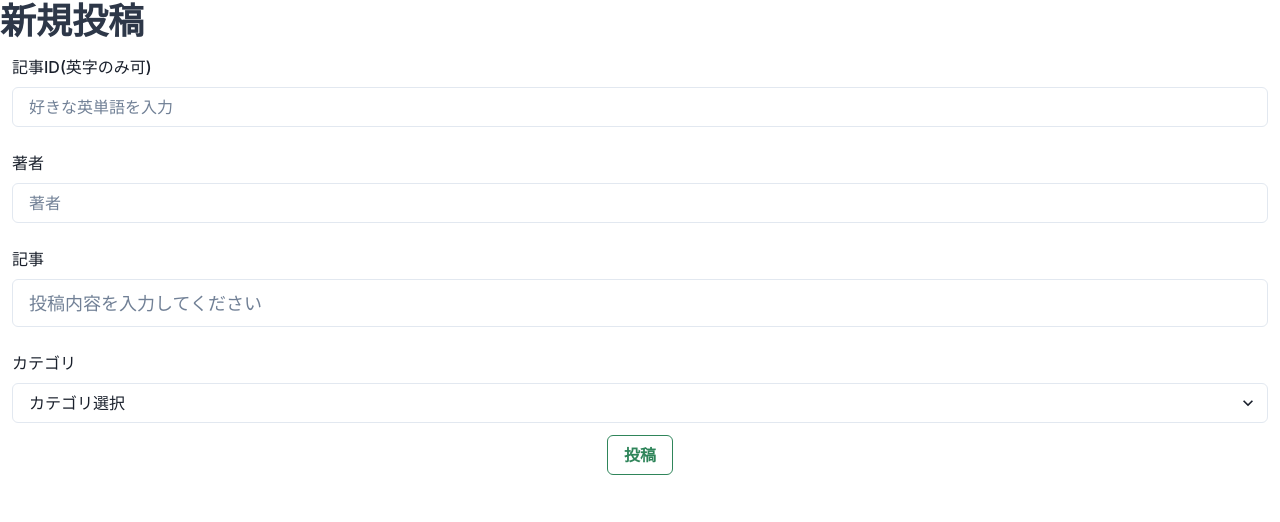
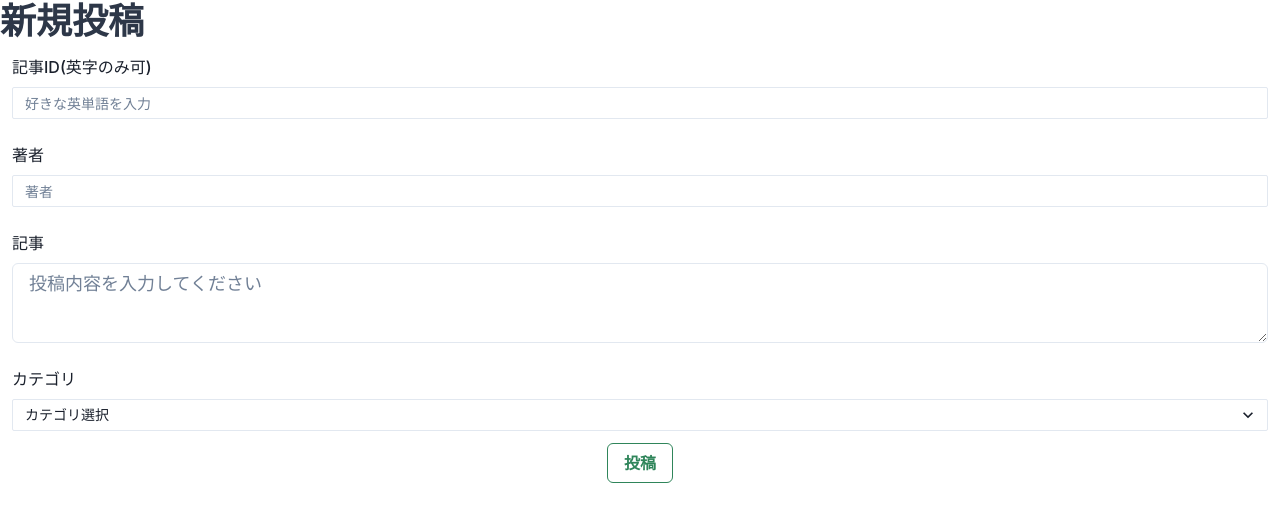
Before and after one commit to AyakaKoyama/AK-fitness-site, a React (Vite) app: page /register in a window 1280 px wide. Shown: the top 522 px of the page. Built offline with nearby package versions, Linux system fonts and the light colour scheme; no server answers.

Commit message:
complete

```diff
--- a/src/RegisterArticle.tsx
+++ b/src/RegisterArticle.tsx
@@ -7,6 +7,7 @@ import {
   Heading,
   Input,
   Select,
+  Textarea,
 } from "@chakra-ui/react";
 import { useEffect, useState } from "react";
 import { SubmitHandler, useForm } from "react-hook-form";
@@ -77,6 +78,7 @@ export const RegisterArticle = () => {
             <Input
               data-testid="articleID"
               placeholder="好きな英単語を入力"
+              size="sm"
               {...register("articleID", {
                 required: "記事IDの入力は必須です",
                 pattern: {
@@ -96,6 +98,7 @@ export const RegisterArticle = () => {
             <Input
               data-testid="author"
               placeholder="著者"
+              size="sm"
               {...register("author", { required: "著者名の入力は必須です" })}
             />
             <FormErrorMessage>
@@ -106,7 +109,7 @@ export const RegisterArticle = () => {
         <Box p={3}>
           <FormControl isInvalid={!!errors.contents}>
             <FormLabel>記事</FormLabel>
-            <Input
+            <Textarea
               data-testid="contents"
               size="lg"
               placeholder="投稿内容を入力してください"
@@ -125,6 +128,7 @@ export const RegisterArticle = () => {
             <Select
               data-testid="categoryID"
               placeholder="カテゴリ選択"
+              size="sm"
               {...register("categoryID", { required: "選択は必須です" })}
             >
               <option value="1">食事</option>
```
